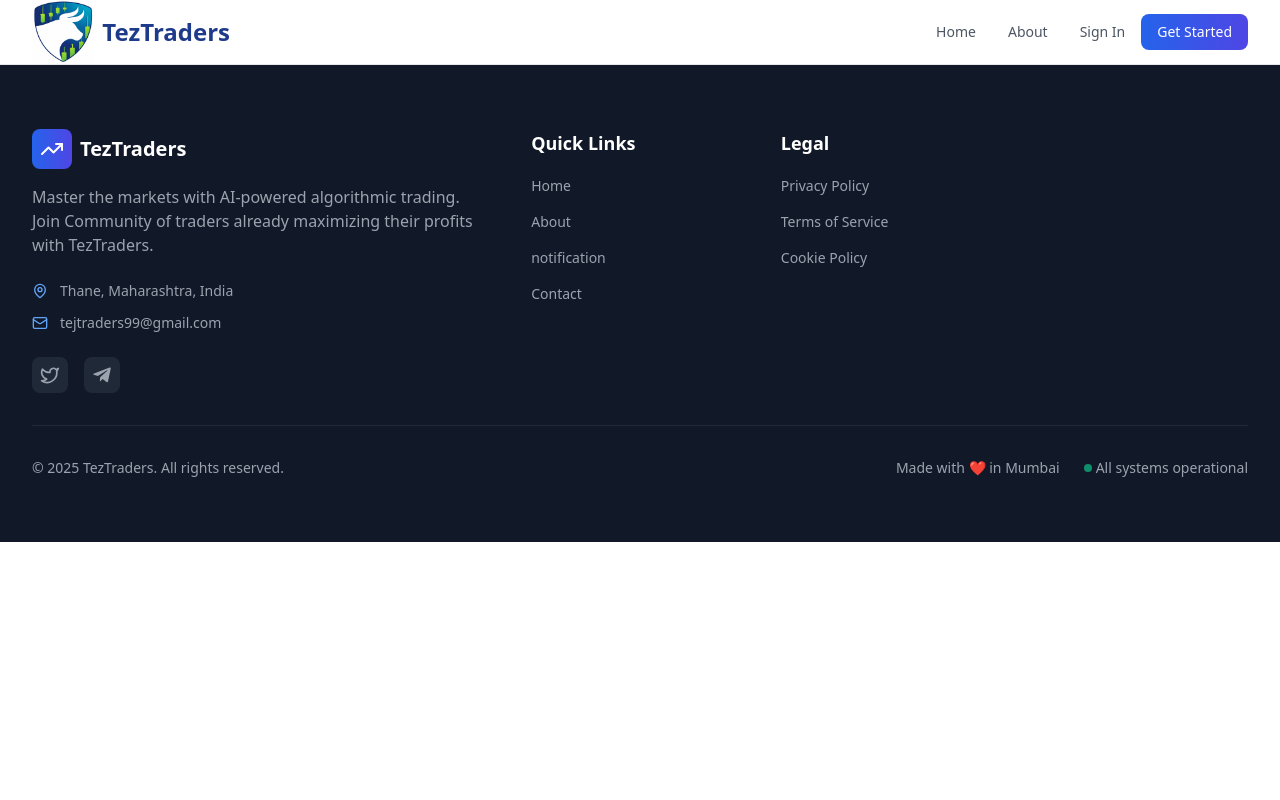
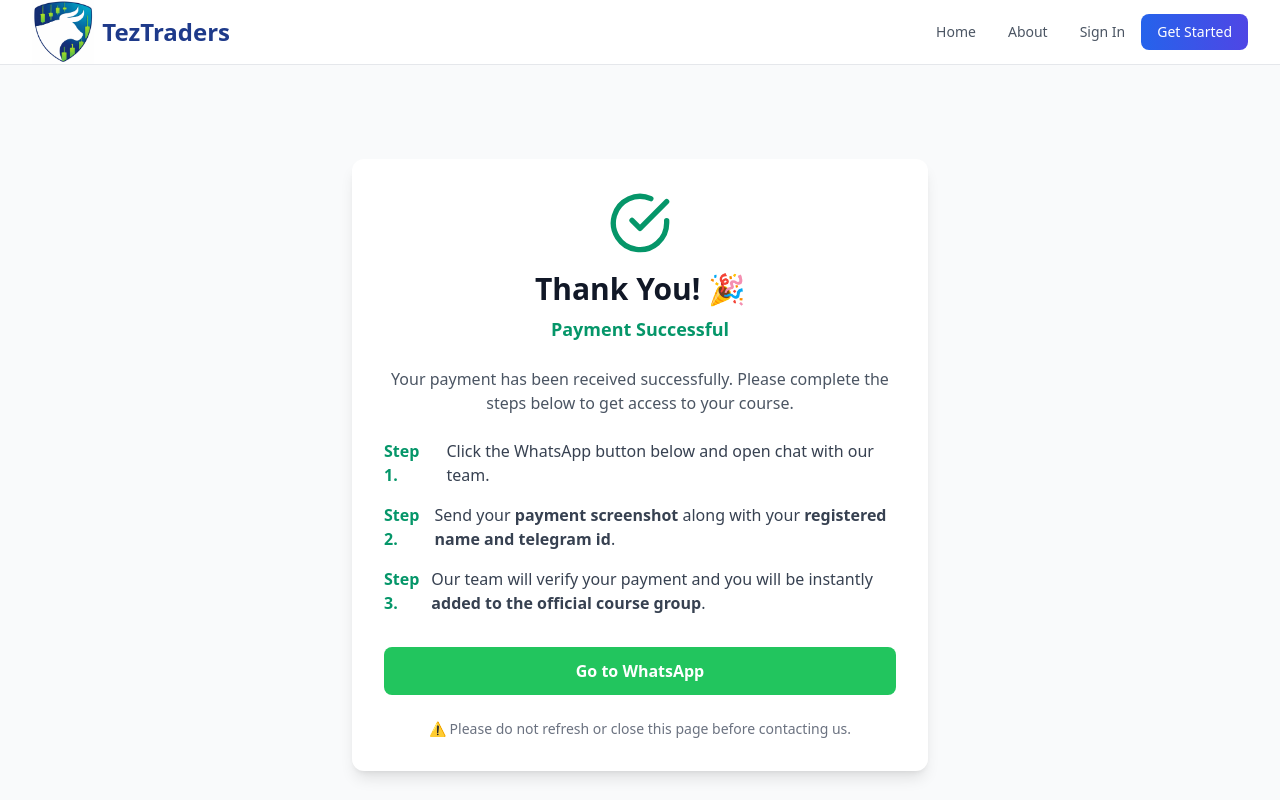
Before and after one commit to Smitayadav01/Info-Trade-website, a React (Vite) app: page /payment-success-9fA7xQ2LmP81ZkR4T6WcA2025 in a window 1280 px wide. Shown: the top 800 px of the page. Built offline with nearby package versions, Linux system fonts and the light colour scheme.

Commit message:
commited

```diff
--- a/src/App.tsx
+++ b/src/App.tsx
@@ -49,8 +49,10 @@ function App() {
   <Route path="/terms" element={<Terms />} />
   <Route path="/cookies" element={<Cookies />} />
   <Route path="/portfolio/:type" element={<PortfolioDetails />} />
-  <Route path="/payment-success" element={<PaymentSuccess />} />
-
+  <Route
+  path="/payment-success-9fA7xQ2LmP81ZkR4T6WcA2025"
+  element={<PaymentSuccess />}
+/>
             </Routes>
           </main>
           <Footer />
--- a/src/pages/PaymentSuccess.tsx
+++ b/src/pages/PaymentSuccess.tsx
@@ -1,37 +1,16 @@
 import { CheckCircle } from "lucide-react";
-import { useLocation, Navigate } from "react-router-dom";
-import { useEffect, useState } from "react";
 
 const PaymentSuccess = () => {
-  const location = useLocation();
-  const [allowed, setAllowed] = useState(false);
-
-  useEffect(() => {
-    const params = new URLSearchParams(location.search);
-
-    const paymentId =
-      params.get("razorpay_payment_id") ||
-      params.get("payment_id");
-
-    // ✅ Allow page if user came via Razorpay redirect
-    if (paymentId || document.referrer.includes("razorpay")) {
-      setAllowed(true);
-    }
-  }, [location]);
-
-  // ⏳ Wait before decision
-  if (!allowed) {
-    return <Navigate to="/" replace />;
-  }
-
   return (
     <div className="min-h-screen bg-gray-50 flex items-center justify-center px-4">
       <div className="max-w-xl w-full bg-white rounded-xl shadow-lg p-8 text-center">
 
+        {/* Success Icon */}
         <div className="flex justify-center mb-4">
           <CheckCircle className="text-emerald-600 w-16 h-16" />
         </div>
 
+        {/* Heading */}
         <h1 className="text-3xl font-bold text-gray-900 mb-2">
           Thank You! 🎉
         </h1>
@@ -39,23 +18,39 @@ const PaymentSuccess = () => {
           Payment Successful
         </p>
 
+        {/* Info */}
         <p className="text-gray-600 mb-6">
           Your payment has been received successfully.
           Please complete the steps below to get access to your course.
         </p>
 
+        {/* Steps */}
         <div className="text-left space-y-4 mb-8">
-          <p><strong>Step 1:</strong> Click the WhatsApp button below.</p>
-          <p>
-            <strong>Step 2:</strong> Send your <b>payment screenshot</b>,
-            registered name and <b>Telegram ID</b>.
-          </p>
-          <p>
-            <strong>Step 3:</strong> Our team will verify and add you to the
-            <b> official course group</b>.
-          </p>
+          <div className="flex items-start gap-3">
+            <span className="font-bold text-emerald-600">Step 1.</span>
+            <p className="text-gray-700">
+              Click the WhatsApp button below and open chat with our team.
+            </p>
+          </div>
+
+          <div className="flex items-start gap-3">
+            <span className="font-bold text-emerald-600">Step 2.</span>
+            <p className="text-gray-700">
+              Send your <strong>payment screenshot</strong> along with your
+              <strong> registered name and telegram id</strong>.
+            </p>
+          </div>
+
+          <div className="flex items-start gap-3">
+            <span className="font-bold text-emerald-600">Step 3.</span>
+            <p className="text-gray-700">
+              Our team will verify your payment and you will be instantly
+              <strong> added to the official course group</strong>.
+            </p>
+          </div>
         </div>
 
+        {/* WhatsApp Button */}
         <a
           href="https://wa.me/919453980510"
           target="_blank"
@@ -65,6 +60,7 @@ const PaymentSuccess = () => {
           Go to WhatsApp
         </a>
 
+        {/* Footer Note */}
         <p className="text-sm text-gray-500 mt-6">
           ⚠ Please do not refresh or close this page before contacting us.
         </p>
```
